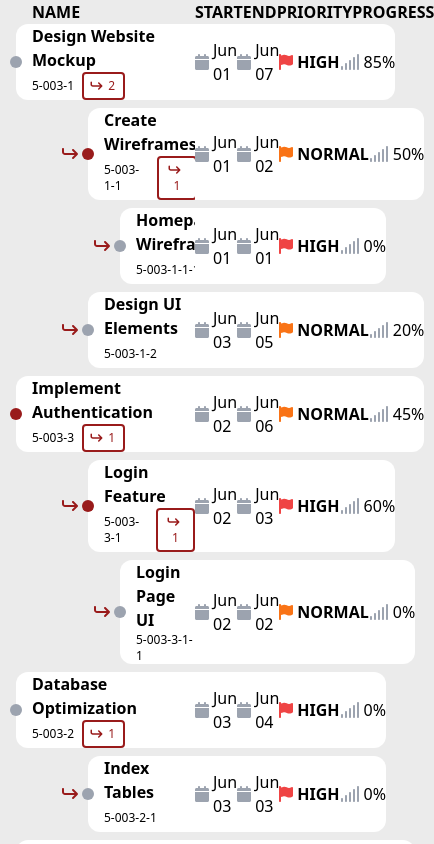
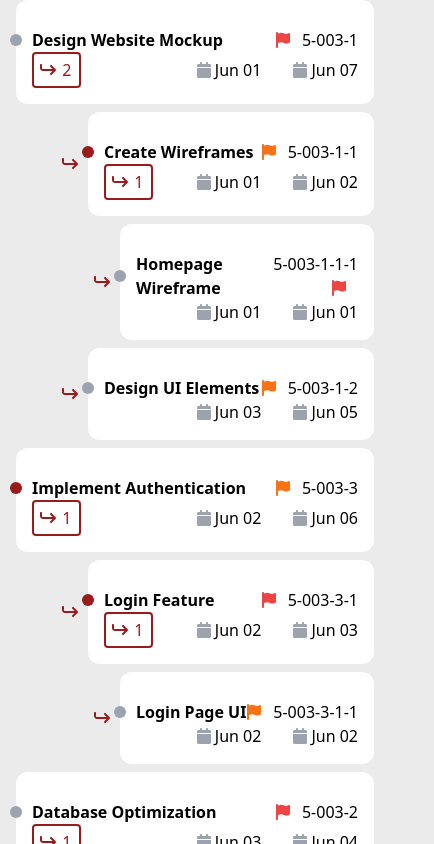
Before and after one commit to StasiakP/nested-list, an Angular app in the folder nested-list/: page / in a window 390 px wide. Shown: the top 844 px of the page, 434 px wide, since content can reach past the window. Built offline with nearby package versions, Linux system fonts and the light colour scheme.

Commit message:
Mobile task tile

```diff
--- a/nested-list/src/app/app.component.html
+++ b/nested-list/src/app/app.component.html
@@ -1,5 +1,5 @@
 <div class="flex flex-col flex-nowrap">
-  <div class="flex font-bold px-8">
+  <div *ngIf="isMobile === false" class="flex font-bold px-8">
     <div class="flex flex-1 items-center font-bold min-w-[50%]">NAME</div>
     <div class="flex flex-1 items-center font-bold">START</div>
     <div class="flex flex-1 items-center font-bold">END</div>
@@ -8,7 +8,7 @@
   </div>
   <ng-container *ngFor="let task of tasksExpandable">
     <ng-container
-      [ngTemplateOutlet]="desktopTaskTile"
+      [ngTemplateOutlet]="isMobile ? mobileTaskTile : desktopTaskTile"
       [ngTemplateOutletContext]="{ task: task, indentLevel: 0 }"
     >
     </ng-container>
@@ -97,4 +97,89 @@
   </ng-container>
 </ng-template>
 
-<ng-template #mobileTaskTile let-task="task"> </ng-template>
+<ng-template #mobileTaskTile let-task="task" let-indentLevel="indentLevel">
+  <div class="flex flex-row mb-2 relative mx-4">
+    <div class="flex flex-1 items-center min-w-[50%]">
+      <div class="relative">
+        <fa-icon
+          *ngIf="indentLevel"
+          [icon]="faArrowTurnUp"
+          [class]="
+            indentLevel === 2 ? 'ml-20' : indentLevel === 1 ? 'ml-12' : ''
+          "
+          class="text-red-800 mr-3 arrow-icon"
+        ></fa-icon>
+      </div>
+      <div class="flex flex-1 flex-col bg-white p-4 rounded-xl">
+        <div class="flex mt-3 place-content-between items-center">
+          <div class="relative">
+            <div
+              class="rounded-full w-3 h-3 absolute task-dot"
+              [class]="
+                task.status === statusEnum.Done
+                  ? 'bg-green-800'
+                  : task.status === statusEnum.InProgress
+                    ? 'bg-red-800'
+                    : 'bg-gray-400'
+              "
+            ></div>
+            <span class="font-semibold float-left">{{ task.name }}</span>
+          </div>
+          <div>
+            <div class="float-right">
+              {{ task.taskNumber }}
+            </div>
+            <div class="flex flex-1 float-right mr-3">
+              <fa-icon
+                [icon]="faFlag"
+                [class]="
+                  task.priority === priorityEnum.High
+                    ? 'text-red-500'
+                    : task.priority === priorityEnum.Medium
+                      ? 'text-orange-500'
+                      : 'text-gray-400'
+                "
+              ></fa-icon>
+            </div>
+          </div>
+        </div>
+        <div class="flex place-content-between items-center">
+          <div>
+            <button
+              *ngIf="task.childTasks.length"
+              class="rounded border-solid border-2 border-red-800 text-red-800 px-2 py-1 float-left"
+              (click)="toggleRowVisibility(task.id)"
+            >
+              <fa-icon
+                [icon]="faArrowTurnUp"
+                class="text-red-800 mr-1 arrow-icon"
+              ></fa-icon>
+              {{ task.childTasks.length }}
+            </button>
+          </div>
+          <div class="flex">
+            <div class="flex flex-1 items-center float-right mr-4">
+              <fa-icon [icon]="faCalendar" class="text-gray-400 mr-1"></fa-icon
+              >{{ task.startDate | dateFormatter }}
+            </div>
+            <div class="flex flex-1 items-center float-right ml-4">
+              <fa-icon [icon]="faCalendar" class="text-gray-400 mr-1"></fa-icon
+              >{{ task.endDate | dateFormatter }}
+            </div>
+          </div>
+        </div>
+      </div>
+    </div>
+  </div>
+  <ng-container *ngIf="task.isExpanded">
+    <ng-container
+      *ngFor="let childTask of task.childTasks"
+      [ngTemplateOutlet]="mobileTaskTile"
+      [ngTemplateOutletContext]="{
+        task: childTask,
+        indentLevel: indentLevel + 1,
+      }"
+    >
+    </ng-container>
+  </ng-container>
+</ng-template>
--- a/nested-list/src/app/app.component.ts
+++ b/nested-list/src/app/app.component.ts
@@ -1,4 +1,4 @@
-import { Component, OnInit } from '@angular/core';
+import { Component, HostListener, OnInit } from '@angular/core';
 import tasksJson from '../assets/data.json';
 import { Task, TaskExpandable } from 'src/interfaces/task';
 import {
@@ -16,6 +16,15 @@ import { StatusEnum } from './enums/statusEnum';
   styleUrls: ['./app.component.scss'],
 })
 export class AppComponent implements OnInit {
+  @HostListener('window:resize', ['$event'])
+  @HostListener('window:load', ['$event'])
+  onResize(event: any) {
+    const windowsSize = event.target.innerWidth ?? window.innerWidth;
+    this.isMobile = windowsSize <= 768;
+  }
+
+  isMobile = false;
+
   title = 'nested-list';
   tasks: Task[] = tasksJson;
   tasksExpandable: TaskExpandable[] = [];
--- a/nested-list/src/styles.scss
+++ b/nested-list/src/styles.scss
@@ -14,3 +14,9 @@ body {
   top: calc(50% - (0.75rem / 2));
   right: calc(-0.75rem / 2);
 }
+
+@media (max-width: 768px) {
+  .task-dot {
+    left: -1.375rem;
+  }
+}
```
